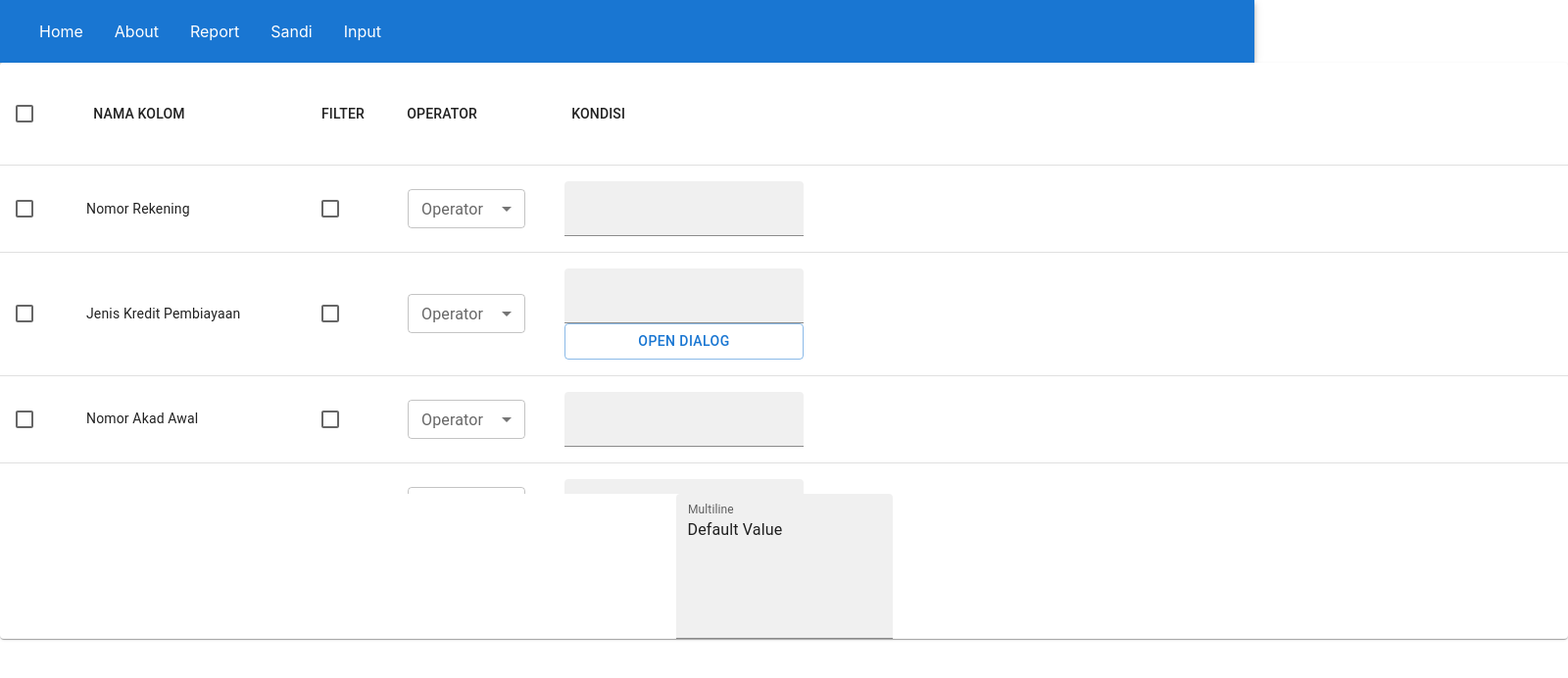
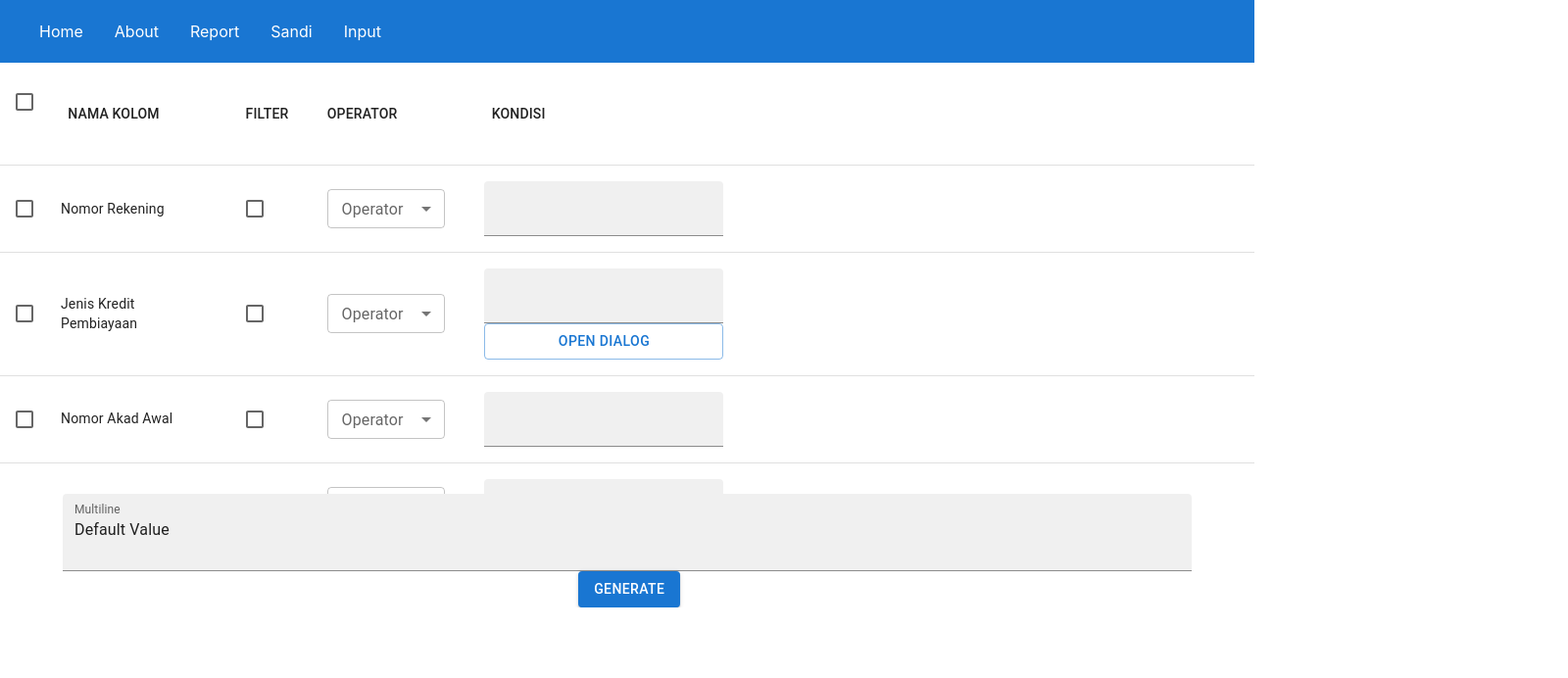
Before and after one commit to PrawiraEga/ReactDynamicTable, a React (Create React App) app: page /tablereport in a window 1280 px wide. Shown: the top 692 px of the page at 98% size, 1600 px wide, since content can reach past the window. Built offline with nearby package versions, Linux system fonts and the light colour scheme.

Commit message:
Add Set FilterVal In Selected & Console logging Selected Row

```diff
--- a/src/pages/DevTable.js
+++ b/src/pages/DevTable.js
@@ -9,7 +9,7 @@ import TableContainer from '@mui/material/TableContainer';
 import TableHead from '@mui/material/TableHead';
 import TablePagination from '@mui/material/TablePagination';
 import TableRow from '@mui/material/TableRow';
-import { Checkbox, Select, InputLabel, MenuItem, TextField, FormControl } from '@mui/material';
+import { Checkbox, Select, InputLabel, MenuItem, TextField, FormControl, Button } from '@mui/material';
 import MaxWidthDialog from './MaxWidthDialog';
 import DevDialog from './DevDialog';
 import { v4 as uuidv4 } from 'uuid';
@@ -44,9 +44,9 @@ export default function DevTable() {
 
     const [selectedRows, setSelectedRows] = React.useState([]);
     const [tableContent, setTableContent] = React.useState(columns);
-    const [sandiTxtProp, setSandiTxtProp] = React.useState();
-    const [someVal, setSomeVal] = React.useState();
-    const [klpTxtProp, setKlpTxtProp] = React.useState('');
+    const [sandiTxtProp, setSandiTxtProp] = React.useState('');
+    const [queryRes, setQueryRes] = React.useState('');
+    const [resLine, setResLine] = React.useState(2);
     //let lookupVal = '3';
 
     const handleCheckboxChange = (row, idx) => {
@@ -102,10 +102,14 @@ export default function DevTable() {
         console.log("lookupVal: ", JSON.stringify(lookupVal) );
     }*/
 
-    const handleSandi = (e) => {
+    const handleSandi = (e, idx) => {
+        const tempTable = [...tableContent];
         if (e !== null) {
             console.log("Sandi Text: " + e);
-            setSandiTxtProp(e)
+            setSandiTxtProp(e.target.value);
+            tempTable[idx].filterVal = e.target.value;
+            setTableContent(tempTable);
+            fillSelectedRows();
         }
 
     };
@@ -137,17 +141,45 @@ export default function DevTable() {
                 selectedRows.push(row);
             }
         });
-        //console.log(selectedRows);
+        console.log('Selected Row: ',selectedRows);
     }
 
+    const setMaxRowResult = (q) => {
+        let rowMax = q.split(/\r\n|\r|\n/).length + 1;
+        setResLine(rowMax);
+    }
+
+    const generateQuery = (obj) => {
+        let arrField = [];
+        let whereQue = [];
+        if (obj.length !== 0) {
+            obj.map((row) => {
+                if (arrField !== null) {
+                    arrField = arrField + ', ' + row.fieldName;
+                } else {
+                    arrField = row.colName;
+                }
+                if (row.filterCheck == true && row.filterVal !== '') { // Where or Aggregate
+                    if (whereQue !== null) {
+                        whereQue = whereQue + ' AND\n' + row.fieldName + row.filterVal + row.strSandi;
+                    } else {
+                        whereQue = row.fieldName + row.filterVal + row.strSandi;
+                    }
+                }
+            });
+        }
+        let resQuery = 'SELECT ' + arrField + '\n' + whereQue;
+        setMaxRowResult(resQuery);
+        setQueryRes(resQuery);
+    }
 
     React.useEffect(() => {
-        console.log('Selected Row: ', selectedRows)
-    }, [])
+        //console.log('Selected Row: ', selectedRows)
+    }, [selectedRows])
 
     return (
 
-        <Paper sx={{ width: '125%', overflow: 'hidden' }}>
+        <Box sx={{ width: '100%', overflow: 'hidden' }}>
             <TableContainer sx={{ maxHeight: 440 }}>
                 <Table stickyHeader aria-label="sticky table">
                     <TableHead>
@@ -221,19 +253,23 @@ export default function DevTable() {
                                     {
                                         (row.condition === '0')
                                         ?
-                                        <FormControl width="100%">
+                                        <FormControl width="20%">
                                         <TextField
+                                                    name="filterVal"
+                                                    //label="Enter text"
+                                                    //placeholder="Placeholder"
                                             id="filled-basic"
                                             variant="filled"
-                                            type="search"
-                                            value={sandiTxtProp}
-                                            //onChange={() => handleSandi}
+                                                    type="search"
+                                                    defaultValue={row.filterVal}
+                                                    onChange={(e) => handleSandi(e, index)}
+                                            //onBlur={(e) => handleSandi(e,index)}
                                             //inputProps={klpTxtProp}
                                         />
                                         </FormControl>
                                             :
                                         /*<LookupContext.Provider value={lookupVal}>*/
-                                        <FormControl width="100%">
+                                        <FormControl width="20%">
                                         <TextField
                                                     id="filled-search"
                                                     variant="filled"
@@ -253,7 +289,6 @@ export default function DevTable() {
                                         </FormControl>
                                         /*</LookupContext.Provider>*/
                                     }
-
                                     </TableCell>
 
                             </TableRow>
@@ -261,18 +296,24 @@ export default function DevTable() {
                     </TableBody>
                 </Table>
             </TableContainer>
-            <Container sx={{ left: 'tooltip'}}>
+            <Container
+                //sx={{ left: 'tooltip' }}
+            >
                 <TextField
                 id="filled-multiline-static"
                 label="Multiline"
                 multiline
-                rows={5}
+                rows={resLine}
                 defaultValue="Default Value"
-                variant="filled"
-            />
+                    variant="filled"
+                    fullWidth="true"
+                />&nbsp;
+                <Button variant="contained"
+                    onClick={() => generateQuery(selectedRows)}
+                >Generate</Button>
             </Container>
+        </Box>
 
-            </Paper>
 
     );
 }
```
